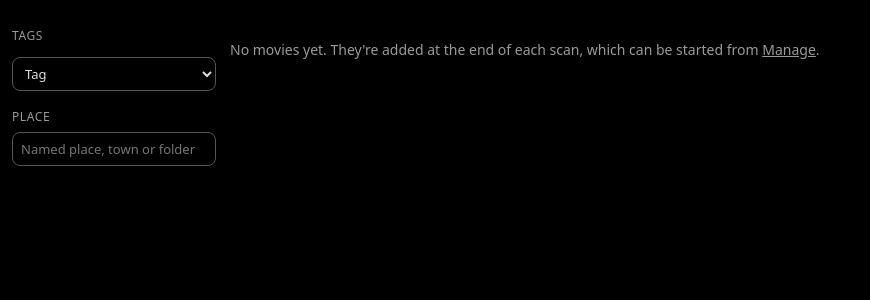
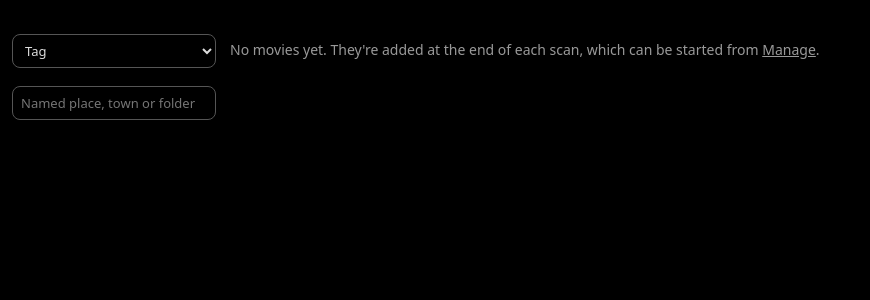
Before and after one commit to dbjohnson/exif-db, a FastAPI app: page /movies in a window 1280 px wide. Shown: the part 50-350 px from the top of the page, without its empty margins (0-870 px from the left). Run offline with FastAPI, Linux system fonts and the light colour scheme; data that the repository does not hold is empty; parts of the project's set-up code (start-up, migrations or seed data) failed here and were passed over; some libraries are stand-ins or nearby versions.

Commit message:
drop the sidebar's Tags and Place labels, which their lists already say
Co-Authored-By: Claude Opus 5.5 <noreply@anthropic.com>

```diff
--- a/src/templates/_sidebar.html
+++ b/src/templates/_sidebar.html
@@ -5,14 +5,12 @@
     <div id="side-months" class="side-months"></div>
   </section>
   {% if filtering %}
-  <section class="side-section">
-    <h3>{{ 'Tags and people' if side_people else 'Tags' }}</h3>
+  <section class="side-section" aria-label="{{ 'Tags and people' if side_people else 'Tags' }}">
     {% from '_filters.html' import who_chips, who_select %}
     <div class="side-chips">{{ who_chips(filter_tags, filter_people) }}</div>
     {{ who_select('side-who', tag_names_shown, known_names, filter_tags, filter_people, side_people) }}
   </section>
-  <section class="side-section">
-    <h3>Place</h3>
+  <section class="side-section" aria-label="Place">
     {% if place %}
     <span class="filter-chip">
       <i class="fa fa-map-marker" aria-hidden="true"></i>
```
